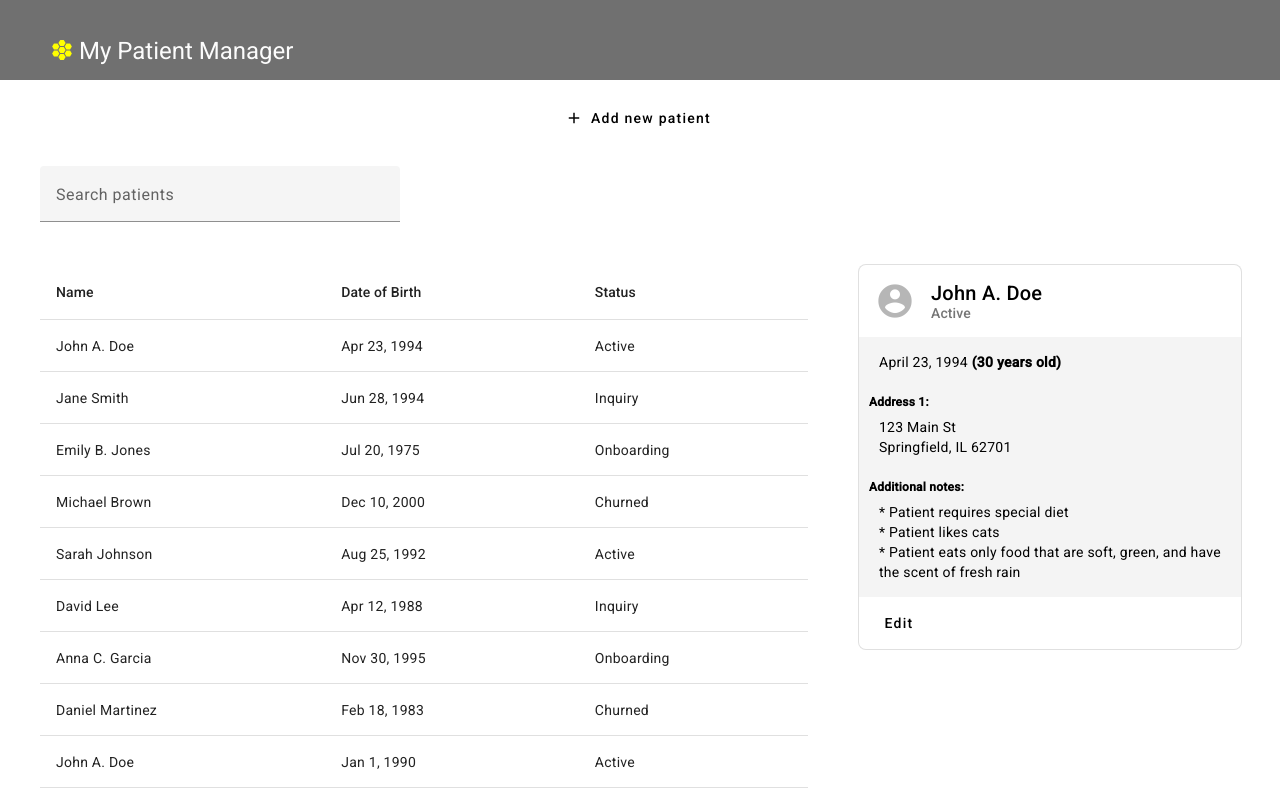
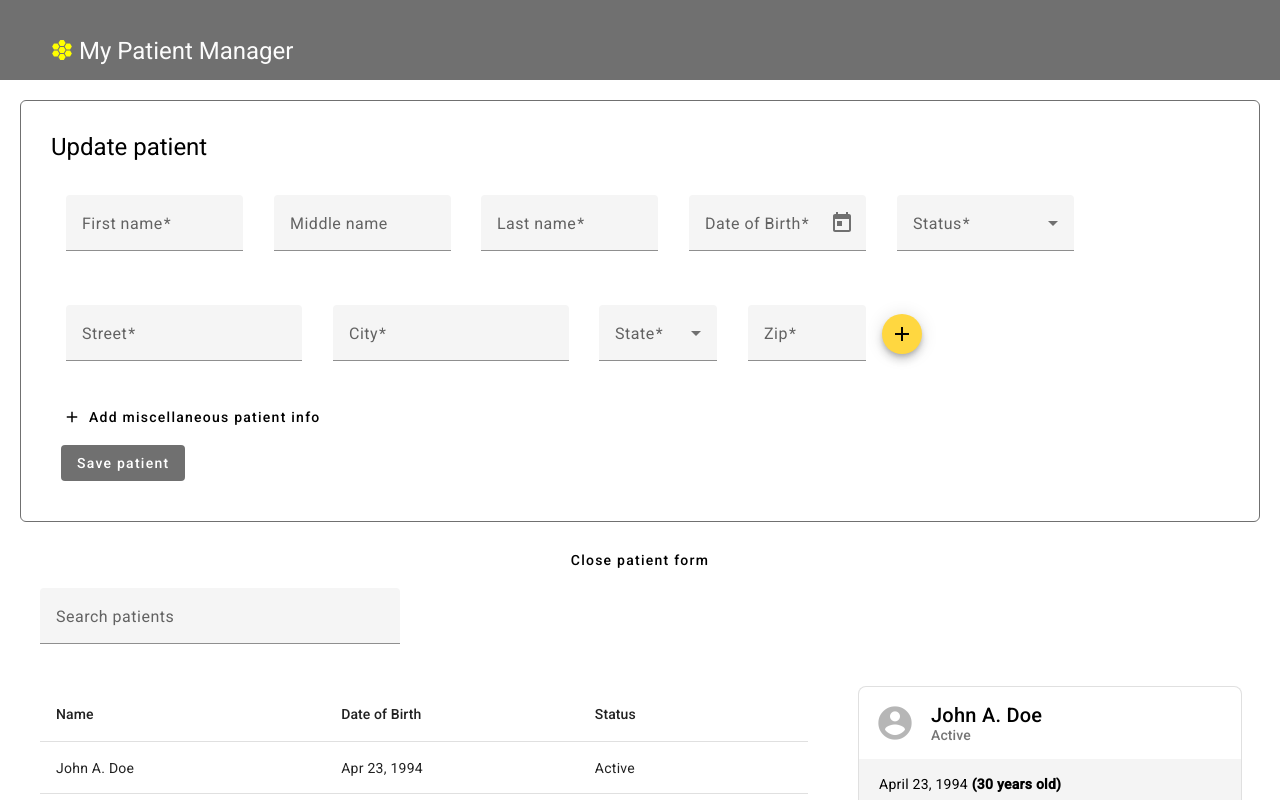
Before and after one commit to taylorpekarek/patient-dashboard, an Angular app in the folder patient-dashboard-app/: page / in a window 1280 px wide. Both pictures are taken after a click on the button "Edit". Shown: the top 800 px of the page. Built offline with nearby package versions, Linux system fonts and the light colour scheme.

Commit message:
Pass patient info into form component if the edit button is clicked in the patient details card

```diff
--- a/patient-dashboard-app/src/app/dashboard/dashboard.component.html
+++ b/patient-dashboard-app/src/app/dashboard/dashboard.component.html
@@ -1,5 +1,5 @@
 <div>
-  <app-patient-form *ngIf="showPatientForm"></app-patient-form>
+  <app-patient-form *ngIf="showPatientForm" [updatePatient]="patientToUpdate"></app-patient-form>
 
   <div class="button-container">
     <button
--- a/patient-dashboard-app/src/app/dashboard/dashboard.component.ts
+++ b/patient-dashboard-app/src/app/dashboard/dashboard.component.ts
@@ -278,6 +278,7 @@ export class DashboardComponent implements OnInit {
 
   patientList: IPatient[] = [];
   selectedPatient: IPatient;
+  patientToUpdate: IPatient = null;
 
   filterFormGroup: FormGroup;
 
@@ -308,6 +309,7 @@ export class DashboardComponent implements OnInit {
 
   closePatientForm(): void {
     this.showPatientForm = false;
+    this.patientToUpdate = null;
   }
 
   onRowClicked(patient: IPatient): void {
@@ -315,7 +317,8 @@ export class DashboardComponent implements OnInit {
   }
 
   editPatientRecord(): void {
-    console.log(this.selectedPatient);
+    this.patientToUpdate = this.selectedPatient;
+    this.showPatientForm = true;
   }
 
   calculateAge(dateOfBirth: Date): number {
--- a/patient-dashboard-app/src/app/patient-form/patient-form.component.html
+++ b/patient-dashboard-app/src/app/patient-form/patient-form.component.html
@@ -1,6 +1,6 @@
 <div class="form-container">
   <form [formGroup]="patientForm">
-    <h1>Add new patient</h1>
+    <h1>{{ isEditingPatient ? 'Update patient' : 'Add new patient' }}</h1>
 
     <div class="top-inputs">
       <mat-form-field>
@@ -36,7 +36,6 @@
         </mat-select>
       </mat-form-field>
     </div>
-
 
     <div formArrayName="addresses" class="address-input-container">
       <div
--- a/patient-dashboard-app/src/app/patient-form/patient-form.component.ts
+++ b/patient-dashboard-app/src/app/patient-form/patient-form.component.ts
@@ -1,4 +1,4 @@
-import { Component, OnInit } from '@angular/core';
+import { Component, Input, OnChanges, OnInit, SimpleChanges } from '@angular/core';
 import { FormArray, FormBuilder, FormGroup, Validators } from '@angular/forms';
 import { IPatient, STATUS } from '../models/patient.model';
 import { US_STATES } from '../models/us-state.model';
@@ -8,11 +8,15 @@ import { US_STATES } from '../models/us-state.model';
   templateUrl: './patient-form.component.html',
   styleUrls: ['./patient-form.component.scss']
 })
-export class PatientFormComponent implements OnInit {
+export class PatientFormComponent implements OnInit, OnChanges {
+  @Input() updatePatient: IPatient;
+
   patientForm: FormGroup;
 
   statusOptions = Object.values(STATUS);
   stateOptions = Object.values(US_STATES);
+
+  isEditingPatient: boolean = false;
 
   get addresses() {
     return this.patientForm.get('addresses') as FormArray;
@@ -34,7 +38,26 @@ export class PatientFormComponent implements OnInit {
     });
   }
 
-  ngOnInit(): void {}
+  ngOnInit(): void {
+    console.log(this.updatePatient);
+  }
+
+  ngOnChanges(changes: SimpleChanges) {
+    const updatePatientChange = changes['updatePatient'];
+
+    if (updatePatientChange) {
+      const newValue = updatePatientChange?.currentValue as IPatient;
+
+      if (newValue) {
+        this.isEditingPatient = true;
+        // Populate form
+      } else {
+        this.isEditingPatient = false;
+      }
+    }
+  }
+
+
 
   createAddress(): FormGroup {
     return this.fb.group({
```
